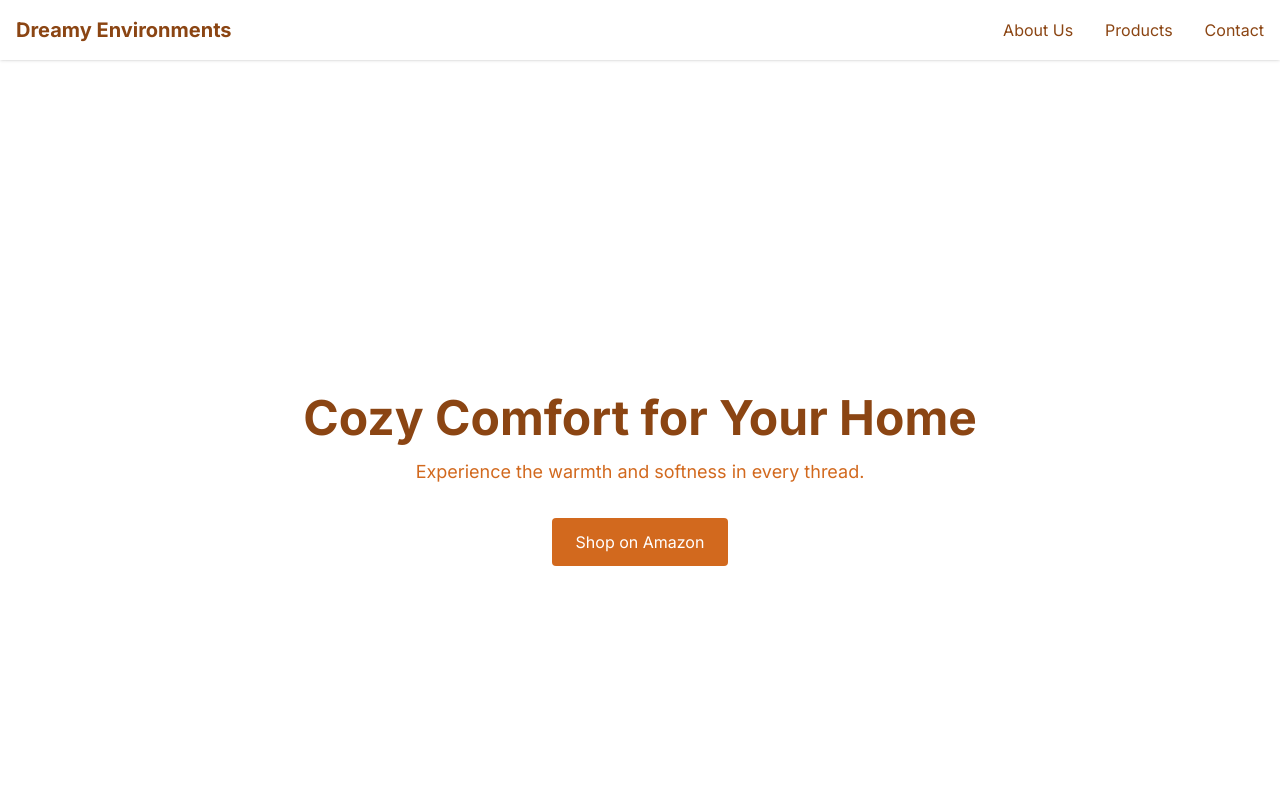
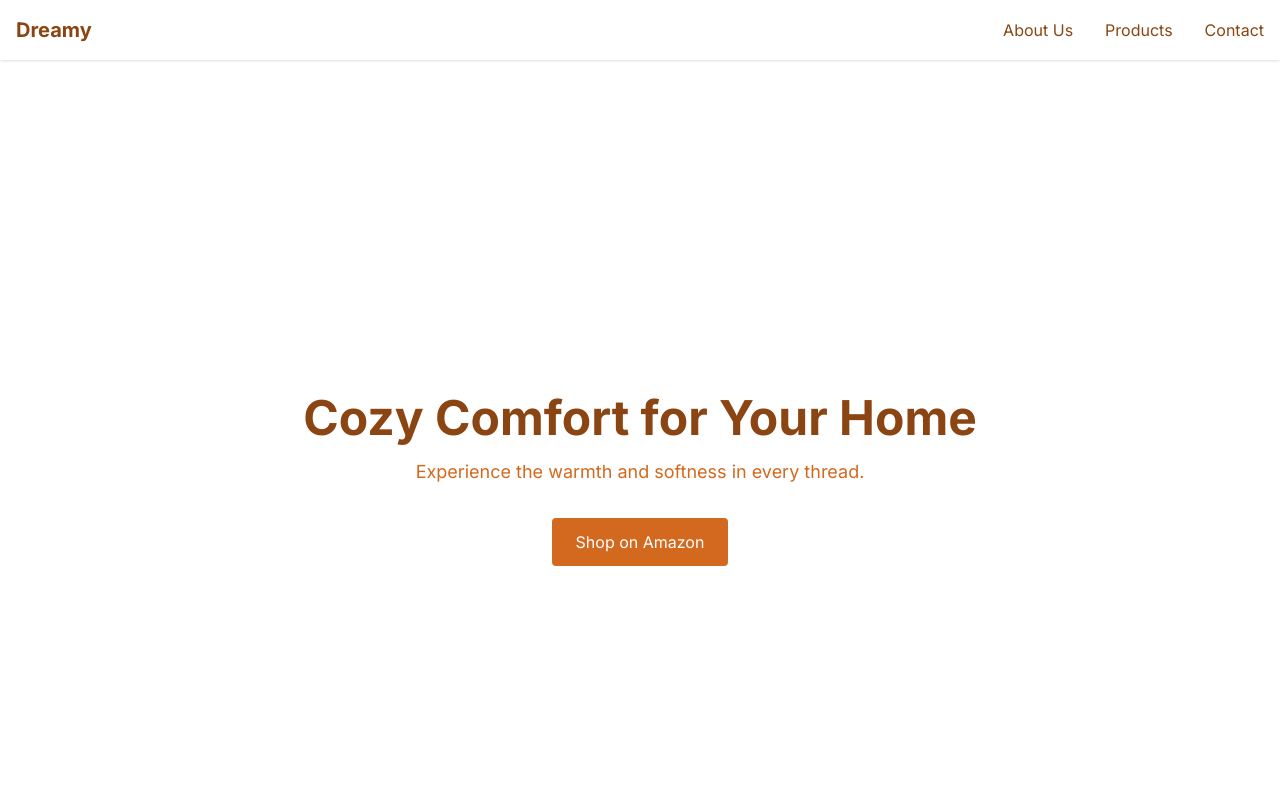
Before and after one commit to dibrandon/co, a Next.js app: page / in a window 1280 px wide. Shown: the top 800 px of the page. Built offline with nearby package versions, Linux system fonts and the light colour scheme.

Commit message:
Logo reducido para mejorar visibilidad

```diff
--- a/src/components/Navbar.js
+++ b/src/components/Navbar.js
@@ -43,7 +43,7 @@ export default function Navbar() {
   return (
     <header className={`w-full fixed top-0 bg-white shadow transition-transform duration-300 ease-in-out ${isVisible ? 'translate-y-0' : '-translate-y-full'}`}>
       <nav className="container mx-auto flex justify-between items-center p-4">
-        <div className="text-xl font-bold text-primary"><a href='#hero'>Dreamy Environments</a></div>
+        <div className="text-xl font-bold text-primary"><a href='#hero'>Dreamy</a></div>
         <div className="md:hidden">
           <button onClick={toggleMenu} className="text-primary focus:outline-none">
             <svg className="w-6 h-6" fill="none" stroke="currentColor" viewBox="0 0 24 24" xmlns="http://www.w3.org/2000/svg">
```
